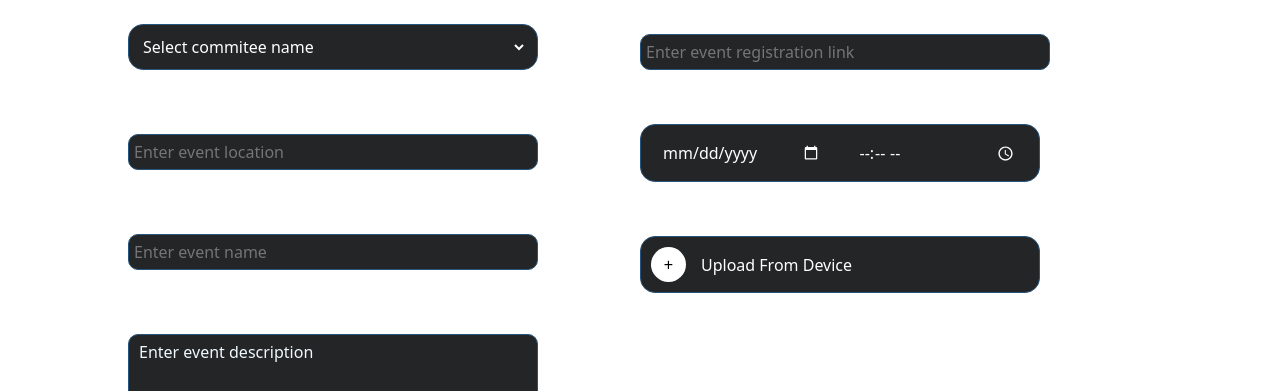
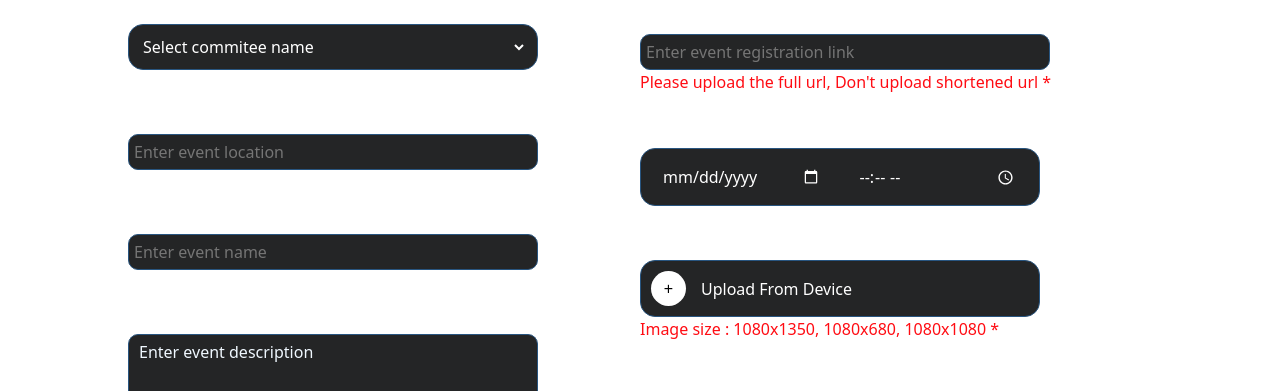
Before and after one commit to TSEC-MAD-Club/MAD-Website, a Next.js app: page /CreateEvent in a window 1280 px wide. Shown: the part 241-632 px from the top of the page. Built offline with nearby package versions, Linux system fonts and the light colour scheme; no server answers.

Commit message:
Add comments on frontend on image size

```diff
--- a/components/Dashboard/CreateEventComponent.jsx
+++ b/components/Dashboard/CreateEventComponent.jsx
@@ -235,6 +235,9 @@ function CreateEventComponent() {
               value={eventDetails[EVENT_REGISTRATION_LINK]}
               onChange={handleEventDetails}
             />
+            <p style={{ color: "rgb(255, 12, 19)" }}>
+              Please upload the full url, Don't upload shortened url *
+            </p>
           </Element>
           <Element title="Select date and time">
             <div className={styles.inputbox}>
@@ -271,6 +274,9 @@ function CreateEventComponent() {
               </label>
               <label>Upload From Device</label>
             </div>
+            <p style={{ color: "rgb(255, 12, 19)" }}>
+              Image size : 1080x1350, 1080x680, 1080x1080 *
+            </p>
             {mediaUrl && (
               <div
                 style={{
--- a/components/Dashboard/CreateReminderComponent.jsx
+++ b/components/Dashboard/CreateReminderComponent.jsx
@@ -182,7 +182,7 @@ function CreateReminderComponent() {
       topic: notificationPath,
     };
     if (mediaPath) {
-      upload_data.attachments = mediaPath;
+      upload_data.attachments = [mediaPath];
     }
 
     const docRef = await addDoc(collection(db, "notifications"), upload_data);
@@ -309,6 +309,9 @@ function CreateReminderComponent() {
               </label>
               <label>Upload From Device</label>
             </div>
+            <p style={{ color: "rgb(255, 12, 19)" }}>
+              Image size : 1080x1350, 1080x680, 1080x1080 *
+            </p>
             {uploadMediaStatus && (
               <>
                 <p style={{ color: "#fff", marginTop: "5px" }}>
```
Also changed, not shown: pages/SendNotes.jsx (+8 -3 lines).
